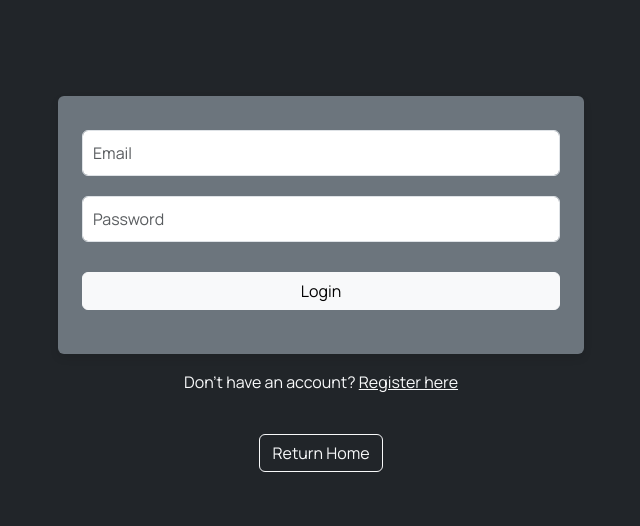
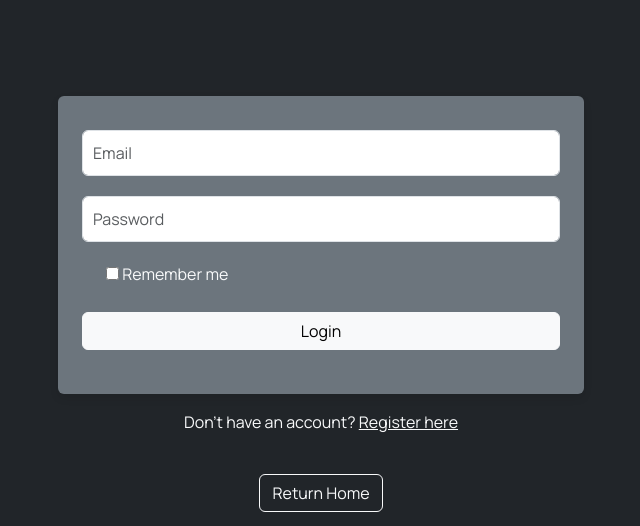
Before and after one commit to JotunnheimExile/M-Y-R-K, a Flask app: page /login in a window 1280 px wide. Shown: the part 56-582 px from the top of the page, without its empty margins (319-959 px from the left). Run offline with Flask 3, Linux system fonts and the light colour scheme.

Commit message:
Implemented 'remember me', broke flash-messages

```diff
--- a/app.py
+++ b/app.py
@@ -1,26 +1,28 @@
 import os
 from flask import Flask, render_template, request, redirect, url_for, session, flash
-from flask_sqlalchemy import SQLAlchemy
 from admin import MyAdminIndexView, SecureModelView
 from flask_admin import Admin
-from flask_login import LoginManager, logout_user, login_required, login_user
+from flask_login import logout_user, login_required, login_user, current_user, user_logged_in
 from werkzeug.security import generate_password_hash, check_password_hash
+from datetime import timedelta
 
 # Initializing the Flask app and SQLAlchemy
 app = Flask(__name__)
 app.debug = True
 
 # Database setup
+from extensions import db, login_manager
 app.config['SQLALCHEMY_DATABASE_URI'] = 'sqlite:///myrk.db'
 app.config['SQLALCHEMY_TRACK_MODIFICATIONS'] = False
+app.config["REMEMBER_COOKIE_DURATION"] = timedelta(days=30) # Remember user for 30 days
 app.secret_key = os.urandom(24)
-db = SQLAlchemy(app)
 
 # Importing models AFTER db is created
-from models import db, User, Piece
-login_manager = LoginManager()
+db.init_app(app)
+login_manager.init_app(app)
 login_manager.login_view = "login"
-login_manager.init_app(app)
+
+from models import User, Piece
 
 # Create all tables
 with app.app_context():
@@ -35,6 +37,7 @@ admin.add_view(SecureModelView(Piece, db.session))
 def load_user(user_id):
     return User.query.get(int(user_id))
 
+### ROUTES ###
 # Home route
 @app.route("/")
 def index():
@@ -109,6 +112,7 @@ def login():
     if request.method == "POST":
         email = request.form["email"]
         password = request.form["password"]
+        remember = True if request.form.get("remember") else False
 
         user = User.query.filter_by(email=email).first()
 
@@ -116,7 +120,7 @@ def login():
             flash("Invalid credentials.")
             return redirect(url_for("login"))
 
-        login_user(user)
+        login_user(user, remember=remember) # Persistent login
 
         session["user_id"] = user.id
         session["email"] = email
@@ -132,10 +136,26 @@ def logout():
     flash("Logged out.", "info")
     return redirect(url_for("index"))
 
+# Who am I?
+@app.route("/whoami")
+def whoami():
+    if current_user.is_authinticated:
+        return f"Logged in as: {current_user.username}"
+    return "Not logged in"
+
+# Session information
+@app.route("/session_info")
+def session_info():
+    return f"Remember token active: {'_remember' in session}"
+
+@user_logged_in.connect_via(app)
+def when_user_logs_in(sender, user):
+    print(f"User {user.username} has logged in.")
+
 @app.route("/dashboard")
 @login_required
 def dashboard():
-    ...
+    return redirect(url_for("/dashboard"))
 
 if __name__ == "__main__":
     app.run(debug=True)
--- /dev/null
+++ b/extensions.py
@@ -0,0 +1,5 @@
+from flask_sqlalchemy import SQLAlchemy
+from flask_login import LoginManager
+
+db = SQLAlchemy()
+login_manager = LoginManager()
--- a/models.py
+++ b/models.py
@@ -1,8 +1,7 @@
 from flask_login import UserMixin
-from flask_sqlalchemy import SQLAlchemy
 from werkzeug.security import generate_password_hash, check_password_hash
 
-from app import db
+from extensions import db
 
 # User model
 class User(UserMixin, db.Model):
--- /dev/null
+++ b/run.py
@@ -0,0 +1,4 @@
+from app import app
+
+if __name__ == "__main__":
+    app.run(debug=True)
--- a/static/scripts.js
+++ b/static/scripts.js
@@ -112,7 +112,10 @@ container.addEventListener('dragstart', e => e.preventDefault());
   // =========================
   // 3. Fade-out of flashes (ID: '.flash-message')
   // =========================
+  console.log("JS Loaded");
   const flashes = document.querySelectorAll('.flash-message');
+  console.log("Flash messages found: flashes.length");
+
   flashes.forEach(flash => {
       setTimeout(() => {
           flash.classList.add('fade-out');
--- a/templates/base.html
+++ b/templates/base.html
@@ -27,14 +27,15 @@
     <main class="container py-5">
         {% with messages = get_flashed_messages() %}
             {% if messages %}
-                <div class="flash-message">
+                <div class="flashes-container">
                     {% for message in messages %}
-                        <div>{{ message }}</div>
+                        <div class="flash-message">{{ message }}</div>
                     {% endfor %}
                 </div>
             {% endif %}
         {% endwith %}
-        {% block content %}{% endblock %}
+        {% block content %}
+        {% endblock %}
     </main>
 
     <!-- Footer -->
--- /dev/null
+++ b/templates/dashboard.html
@@ -0,0 +1,5 @@
+{% extends base.html %}
+
+{% block content %}
+    <h2 class="text-center">Welcome back, {{current_user.username}}</h2>
+{% endblock %}
--- a/templates/login.html
+++ b/templates/login.html
@@ -8,10 +8,14 @@
                 <!--<h2 class="text-center mb-4">Login</h2>-->
                 <form method="POST" class="bg-secondary p-4 rounded">
                     <div class="mb-3">
-                        <input type="email" name="email" class="form-control" placeholder="Email" required>
+                        <input type="email" name="email" class="form-control" placeholder="Email" autocomplete="email" required>
                     </div>
                     <div class="mb-3">
-                        <input type="password" name="password" class="form-control" placeholder="Password" required>
+                        <input type="password" name="password" class="form-control" placeholder="Password" autocomplete="current_password" required>
+                    </div>
+                    <div class="form-check mb-3 text-start">
+                        <input class="form-text-input" type="checkbox" name="remember" id="remember">
+                        <label class="form-check-label text-light" for="remember">Remember me</label>
                     </div>
                     <button type="submit" class="btn btn-light w-100">Login</button>
                 </form>
```
